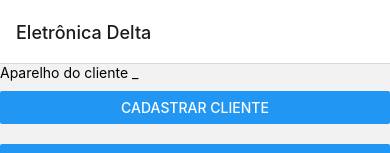
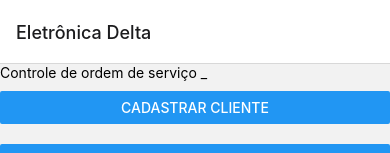
Before and after one commit to knechtel/app-delta-react-native, a React Native app: screen / in a window 390 px wide. Shown: the top 153 px of the page. Built offline with nearby package versions, Linux system fonts and the light colour scheme.

Commit message:
Adicionando texto explicativo.

```diff
--- a/src/components/FiltroComponent.js
+++ b/src/components/FiltroComponent.js
@@ -37,7 +37,7 @@ class FiltroComponent extends Component {
   render() {
     return (
       <>
-        <Text>Aparelho do cliente _</Text>
+        <Text>Controle de ordem de serviço _</Text>
         <ScrollView>
           <View style={{marginVertical: 10}}>
             <Button
```
